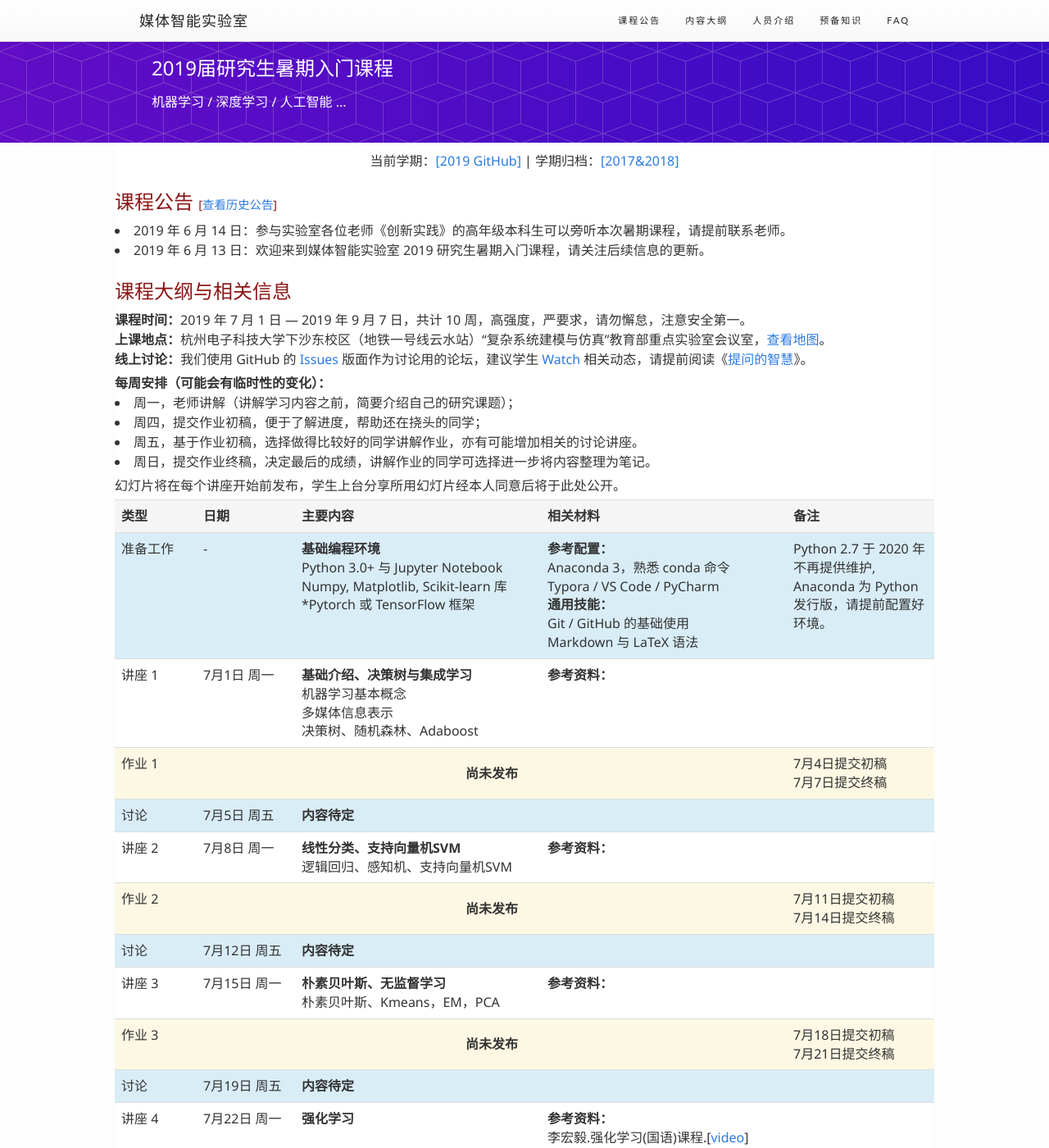
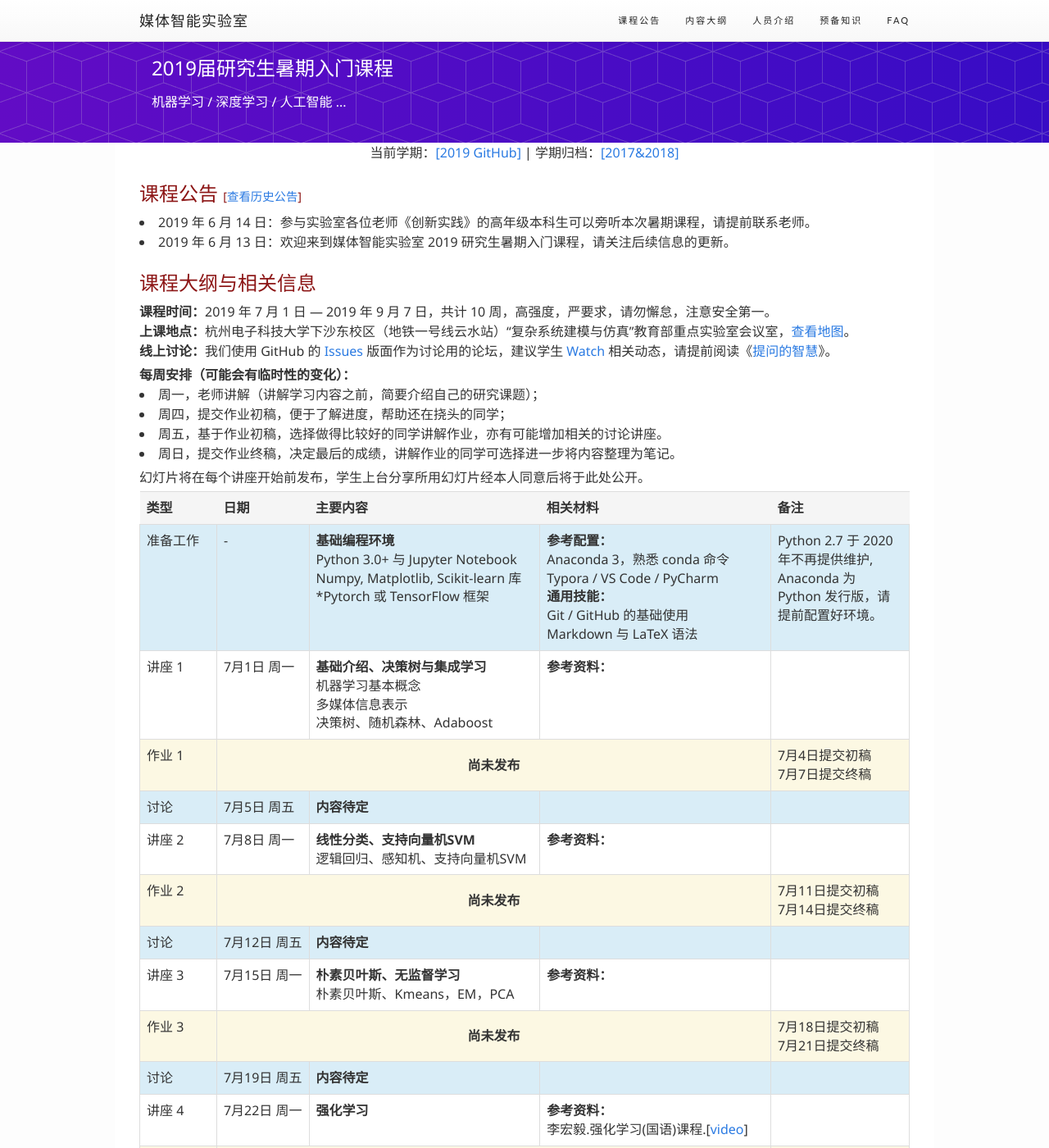
Before and after one commit to HDUMIL/summer-school, a Jekyll site: the page built from index.html, in a window 1280 px wide and 1400 px high. Shown: the whole window at 82% size. Built offline with Jekyll 4.4.1, drawn with Linux system fonts in a browser that asks for light colours; nearby versions of some CDN libraries.

Commit message:
fix padding css for iPad service

```diff
--- a/_includes/head.html
+++ b/_includes/head.html
@@ -6,8 +6,8 @@
 <link rel="canonical" href="{{ page.url | replace:'index.html','' | prepend: site.baseurl | prepend: site.url }}">
 
 <!-- Favicon Setting -->
-<link rel="icon" type="image/x-icon" href="{{ "/assets/img/favicon.ico" | prepend: site.baseurl }}">
-<link rel="shortcut icon" type="image/x-icon" href="{{ "/assets/img/favicon.ico" | prepend: site.baseurl }}">
+<link rel="icon" type="image/x-icon" href="{{ "/assets/img/favicon.png" | prepend: site.baseurl }}">
+<link rel="shortcut icon" type="image/x-icon" href="{{ "/assets/img/favicon.png" | prepend: site.baseurl }}">
 
 <!-- Boostrap -->
 <link rel="stylesheet" href="https://cdn.bootcss.com/twitter-bootstrap/3.2.0/css/bootstrap.min.css">
--- a/assets/css/main.css
+++ b/assets/css/main.css
@@ -56,8 +56,20 @@ a:visited {
     color: #205caa;
 }
 
-/* Head styles */
-/* ----------------------------------------------------------*/
+/* Table styles */
+
+table {
+    table-layout: fixed;
+    border-collapse: collapse;
+    table-layout: fixed;
+}
+
+td {
+    border: 1px solid #ddd;
+    word-break: break-word;
+}
+/* Navigation styles */
+
 .navbar-default {
     background-color: white;
     border-color: rgba(34, 34, 34, 0.05);
@@ -174,6 +186,8 @@ a:visited {
     sans-serif;
 }
 
+/* Head styles */
+
 #page-title {
     font-size: 1.5em;
 }
@@ -258,8 +272,6 @@ section.features .feature-item i {
 }
 
 /* Layout Styles */
-
-/* Custom CSS rules for index page */
 
 .instructor {
     display: inline-block;
@@ -482,16 +494,13 @@ section.features .feature-item i {
 
 
 /* Page Content styles */
-/* ----------------------------------------------------------*/
 
 .page-content {
-    padding: 10px 0;
     background-color: #fff;
 }
 
 
 /* Home styles */
-/* ----------------------------------------------------------*/
 
 .home h1 {
     margin-bottom: 25px;
@@ -519,7 +528,7 @@ section.features .feature-item i {
 
 
 /* Post styles */
-/* ----------------------------------------------------------*/
+
 
 .post-header {
     margin: 10px 0 30px;
@@ -630,7 +639,7 @@ section.features .feature-item i {
 }
 
 /* Syntax highlighting styles */
-/* ----------------------------------------------------------*/
+
 
 .highlight {
     background: #ffffff;
@@ -948,7 +957,6 @@ section.features .feature-item i {
 /* Literal.Number.Integer.Long */
 
 /* media queries */
-/* ----------------------------------------------------------*/
 
 
 @media screen and (max-width: 750px) {
```
Also changed, not shown: assets/img/favicon.png (added).
